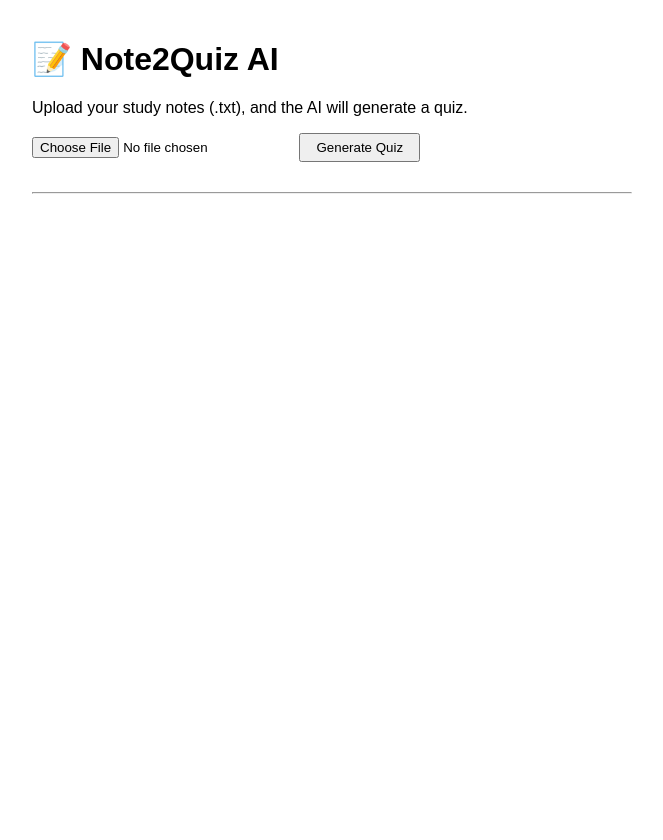
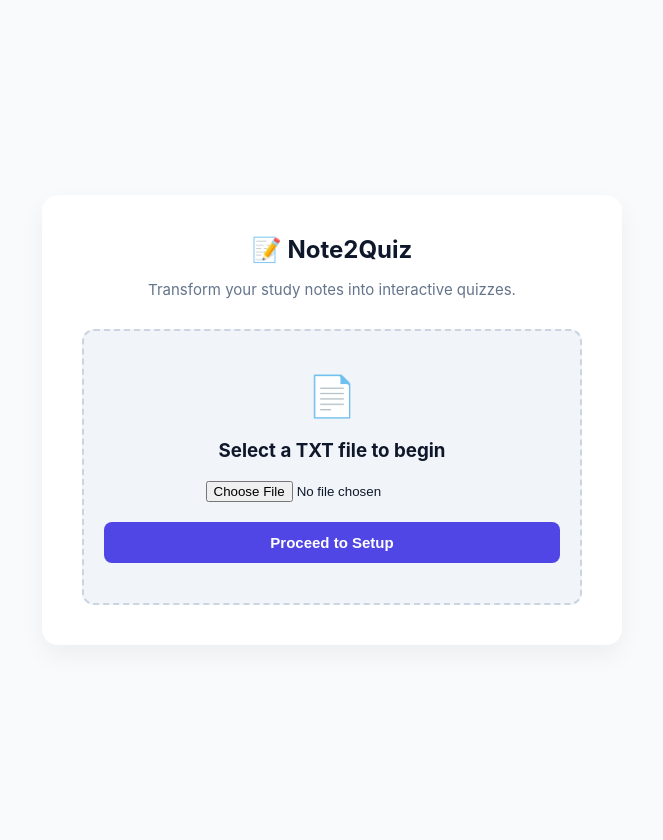
Before and after one commit to coder1-3/Note2Quiz, a Flask app: page / in a window 1280 px wide. Shown: the whole page, without its empty margins (308-971 px from the left). Before the commit the page ends 194 px from the top, so only its background shows below. Run offline with Flask 3, Linux system fonts and the light colour scheme.

Commit message:
Changed working

```diff
--- a/app.py
+++ b/app.py
@@ -1,31 +1,109 @@
-from flask import Flask, render_template, request
+from flask import Flask, render_template, request, redirect, url_for, session, send_file
 import requests
+import os
+import uuid
 
 app = Flask(__name__)
+# Secret key is required to use sessions
+app.secret_key = "hackathon_super_secret"
+
+# Create a folder to temporarily store generated files
+os.makedirs("temp_quizzes", exist_ok=True)
 
 @app.route("/", methods=["GET", "POST"])
 def index():
-    quiz_content = None
+    # Page 1: Only file upload
+    if request.method == "POST":
+        file = request.files.get("note_file")
+        if file and file.filename.endswith('.txt'):
+            session['notes'] = file.read().decode("utf-8")
+            return redirect(url_for('configure'))
+    return render_template("index.html")
+
+@app.route("/configure", methods=["GET", "POST"])
+def configure():
+    if 'notes' not in session:
+        return redirect(url_for('index'))
 
     if request.method == "POST":
-        # Get the uploaded file
-        file = request.files["note_file"]
-        if file:
-            notes = file.read().decode("utf-8")
+        session['format'] = request.form.get("format", "txt")
+        session['questions'] = request.form.get("questions", "3")
 
-            # Send to local Ollama
-            prompt = f"Create a 3-question multiple-choice quiz based on these notes. Include an answer key at the bottom:\n\n{notes}"
-            url = "http://localhost:11434/api/generate"
-            data = {
+        # Keep the prompt simple so the small model doesn't get confused
+        prompt = f"Create a {session['questions']}-question multiple-choice quiz based on these notes. "
+        if session['format'] == "html":
+            prompt += "Format the output using simple HTML tags like <h3> for questions, <ul> and <li> for choices, and <p> for the answer key.\n\n"
+        elif session['format'] == "md":
+            prompt += "Format output STRICTLY in Markdown.\n\n"
+        else:
+            prompt += "Format output in plain text.\n\n"
+
+        prompt += f"Notes:\n{session['notes']}\n\nInclude an answer key at the bottom."
+
+        try:
+            response = requests.post("http://localhost:11434/api/generate", json={
                 "model": "qwen2.5:0.5b",
                 "prompt": prompt,
                 "stream": False
-            }
+            })
+            quiz_content = response.json()["response"]
+        except Exception:
+            quiz_content = "Error: Could not connect to local Ollama server."
 
-            response = requests.post(url, json=data)
-            quiz_content = response.json()["response"]
+        # Wrap HTML output in a professional styled template
+        if session['format'] == "html":
+            styled_html = f"""<!DOCTYPE html>
+<html lang="en">
+<head>
+    <meta charset="UTF-8">
+    <title>Your AI Quiz</title>
+    <style>
+        body {{ font-family: 'Segoe UI', Tahoma, Geneva, Verdana, sans-serif; background-color: #f0f2f5; padding: 40px; color: #333; }}
+        .quiz-container {{ max-width: 800px; margin: auto; background: white; padding: 40px; border-radius: 12px; box-shadow: 0 4px 15px rgba(0,0,0,0.1); }}
+        h1 {{ color: #4f46e5; text-align: center; border-bottom: 2px solid #eee; padding-bottom: 20px; }}
+        h3 {{ color: #2c3e50; margin-top: 30px; }}
+        ul {{ list-style-type: none; padding: 0; }}
+        li {{ background: #f8fafc; margin: 10px 0; padding: 15px; border-radius: 8px; border: 1px solid #e2e8f0; }}
+        .answer-key {{ margin-top: 40px; padding: 20px; background: #e0e7ff; border-radius: 8px; font-weight: bold; }}
+    </style>
+</head>
+<body>
+    <div class="quiz-container">
+        <h1>🎯 Your AI Generated Quiz</h1>
+        {quiz_content.replace('Answer Key', '<div class="answer-key">Answer Key</div>')}
+    </div>
+</body>
+</html>"""
+            final_content = styled_html
+        else:
+            final_content = quiz_content
 
-    return render_template("index.html", quiz_content=quiz_content)
+        # Save to a unique temporary file
+        filename = f"temp_quizzes/quiz_{uuid.uuid4().hex}.{session['format']}"
+        with open(filename, "w", encoding="utf-8") as f:
+            f.write(final_content)
+
+        session['last_file'] = filename
+        session['quiz_content'] = quiz_content # Show raw text in preview
+        return redirect(url_for('result'))
+
+    return render_template("configure.html")
+
+@app.route("/result")
+def result():
+    # Page 3: Preview and Download
+    if 'quiz_content' not in session:
+        return redirect(url_for('index'))
+    return render_template("result.html", content=session['quiz_content'])
+
+@app.route("/download")
+def download():
+    # Endpoint to handle the file download
+    filename = session.get('last_file')
+    ext = session.get('format', 'txt')
+    if filename and os.path.exists(filename):
+        return send_file(filename, as_attachment=True, download_name=f"Note2Quiz.{ext}")
+    return redirect(url_for('index'))
 
 if __name__ == "__main__":
     app.run(debug=True)
--- /dev/null
+++ b/static/style.css
@@ -0,0 +1,104 @@
+:root {
+    --primary: #4f46e5;
+    --primary-hover: #4338ca;
+    --success: #10b981;
+    --success-hover: #059669;
+    --bg: #f8fafc;
+    --card-bg: #ffffff;
+    --text-main: #0f172a;
+    --text-muted: #64748b;
+}
+
+body {
+    font-family: -apple-system, BlinkMacSystemFont, "Segoe UI", Roboto, Helvetica, Arial, sans-serif;
+    background-color: var(--bg);
+    color: var(--text-main);
+    display: flex;
+    justify-content: center;
+    align-items: center;
+    min-height: 100vh;
+    margin: 0;
+    padding: 20px;
+}
+
+.card {
+    background: var(--card-bg);
+    width: 100%;
+    max-width: 500px;
+    padding: 40px;
+    border-radius: 16px;
+    box-shadow: 0 10px 25px rgba(0,0,0,0.05);
+    text-align: center;
+}
+
+.result-card {
+    max-width: 700px;
+}
+
+h1 { margin-top: 0; font-size: 24px; color: var(--text-main); }
+.subtitle { color: var(--text-muted); margin-bottom: 30px; font-size: 15px; }
+
+.upload-zone {
+    border: 2px dashed #cbd5e1;
+    border-radius: 12px;
+    padding: 40px 20px;
+    background: #f1f5f9;
+    transition: all 0.2s;
+}
+
+.upload-zone:hover { border-color: var(--primary); background: #e0e7ff; }
+.upload-icon { font-size: 40px; margin-bottom: 10px; }
+
+.config-form {
+    display: flex;
+    flex-direction: column;
+    text-align: left;
+    gap: 15px;
+}
+
+.config-form label { font-weight: 600; font-size: 14px; }
+.input-box {
+    padding: 12px;
+    border: 1px solid #cbd5e1;
+    border-radius: 8px;
+    font-size: 15px;
+    outline: none;
+}
+.input-box:focus { border-color: var(--primary); }
+
+.btn {
+    display: inline-block;
+    padding: 12px 24px;
+    border-radius: 8px;
+    font-weight: 600;
+    text-decoration: none;
+    border: none;
+    cursor: pointer;
+    transition: 0.2s;
+    font-size: 15px;
+    text-align: center;
+}
+
+.primary-btn { background: var(--primary); color: white; width: 100%; }
+.primary-btn:hover { background: var(--primary-hover); }
+
+.success-btn { background: var(--success); color: white; flex: 1; }
+.success-btn:hover { background: var(--success-hover); }
+
+.secondary-btn { background: #e2e8f0; color: var(--text-main); flex: 1; }
+.secondary-btn:hover { background: #cbd5e1; }
+
+.button-group { display: flex; gap: 15px; margin-bottom: 25px; }
+
+.preview-box {
+    background: #1e293b;
+    color: #f8fafc;
+    padding: 20px;
+    border-radius: 10px;
+    text-align: left;
+    white-space: pre-wrap;
+    font-family: monospace;
+    font-size: 14px;
+    max-height: 400px;
+    overflow-y: auto;
+}
--- a/templates/index.html
+++ b/templates/index.html
@@ -1,26 +1,20 @@
 <!DOCTYPE html>
-<html>
+<html lang="en">
 <head>
-    <title>Note2Quiz AI</title>
+    <title>Note2Quiz | Upload</title>
+    <link rel="stylesheet" href="{{ url_for('static', filename='style.css') }}">
 </head>
-<body style="font-family: Arial, sans-serif; max-width: 600px; margin: 40px auto;">
+<body>
+    <div class="card">
+        <h1>📝 Note2Quiz</h1>
+        <p class="subtitle">Transform your study notes into interactive quizzes.</p>
 
-    <h1>📝 Note2Quiz AI</h1>
-    <p>Upload your study notes (.txt), and the AI will generate a quiz.</p>
-
-    <!-- File Upload Form -->
-    <form method="POST" enctype="multipart/form-data">
-        <input type="file" name="note_file" accept=".txt" required>
-        <button type="submit" style="padding: 5px 15px; margin-left: 10px;">Generate Quiz</button>
-    </form>
-
-    <hr style="margin: 30px 0;">
-
-    <!-- Display Quiz if it exists -->
-    {% if quiz_content %}
-        <h2>🎯 Your Quiz</h2>
-        <pre style="background: #f4f4f4; padding: 15px; border-radius: 5px; white-space: pre-wrap;">{{ quiz_content }}</pre>
-    {% endif %}
-
+        <form method="POST" enctype="multipart/form-data" class="upload-zone">
+            <div class="upload-icon">📄</div>
+            <h3>Select a TXT file to begin</h3>
+            <input type="file" name="note_file" accept=".txt" required>
+            <button type="submit" class="btn primary-btn" style="margin-top: 20px;">Proceed to Setup</button>
+        </form>
+    </div>
 </body>
 </html>
```
Also changed, not shown: quiz.py (deleted, +0 -28 lines), temp_quizzes/quiz_14d17111d6654ce3a27d6967c38bf86a.html (added, +49 -0 lines), temp_quizzes/quiz_ef5b4af63afd4d169313d586b2a777a4.html (added, +50 -0 lines), templates/configure.html (added, +31 -0 lines), templates/result.html (added, +21 -0 lines).
